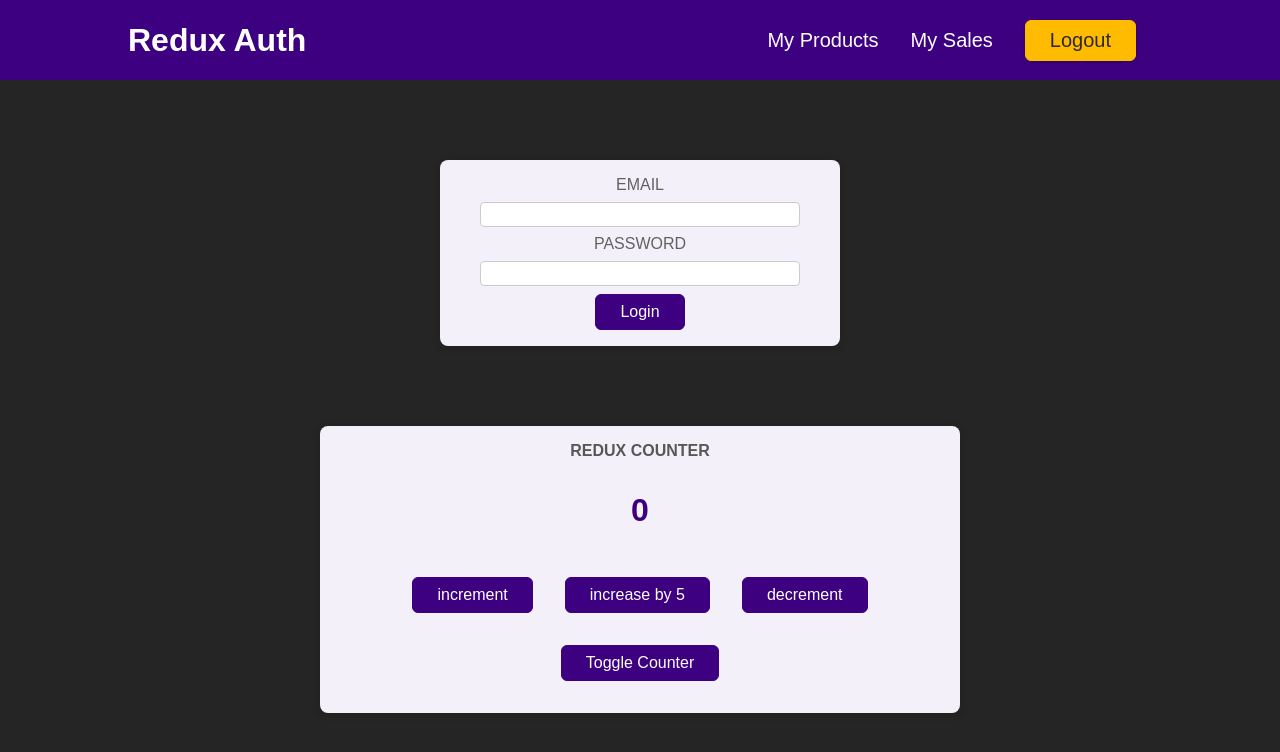
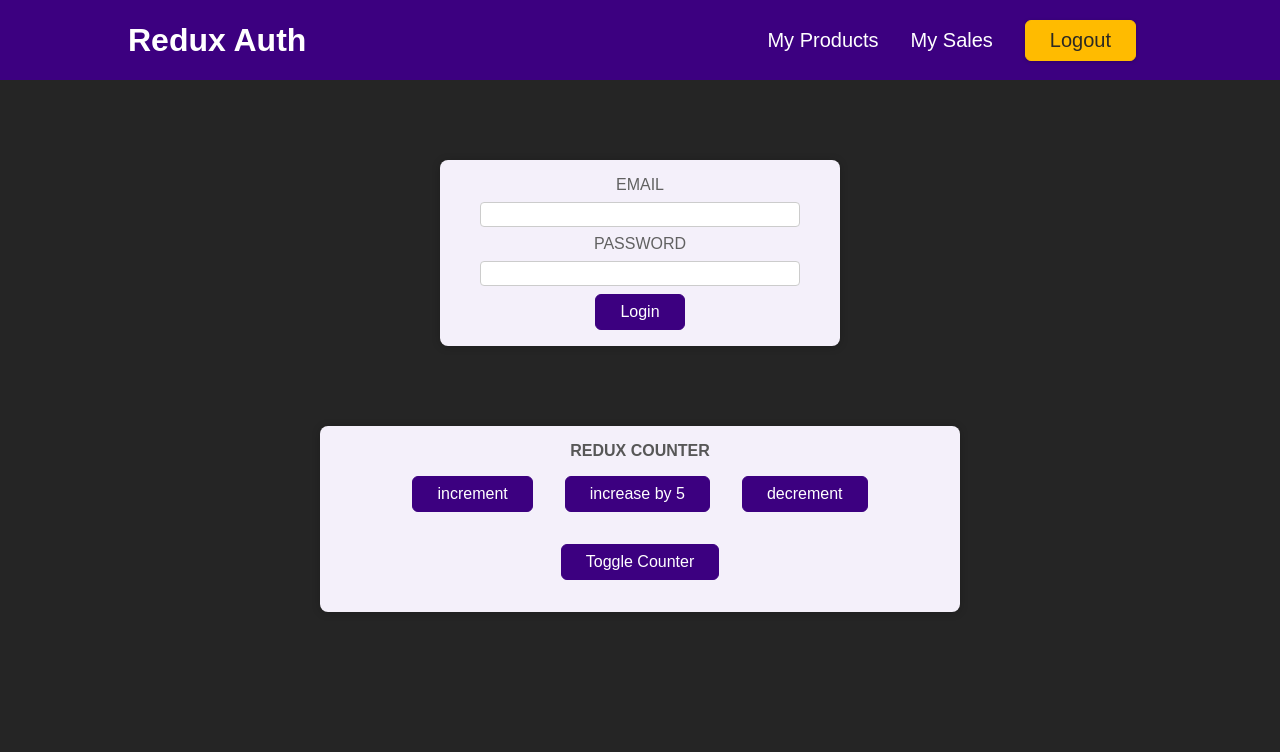
Before and after one commit to HassanTAli/Redux, a React (Create React App) app: page / in a window 1280 px wide. Shown: the top 752 px of the page. Built offline with nearby package versions, Linux system fonts and the light colour scheme.

Commit message:
add .counter due multiple Slice

```diff
--- a/src/components/Counter.js
+++ b/src/components/Counter.js
@@ -5,8 +5,8 @@
 
 const Counter = () => {
   const dispatch = useDispatch()
-  const counter = useSelector(state => state.counter)
-  const show = useSelector(state => state.showCounter)
+  const counter = useSelector(state => state.counter.counter)
+  const show = useSelector(state => state.counter.showCounter)
 
   const incrementHandler = () => {
     dispatch(counterActions.increment())
```
